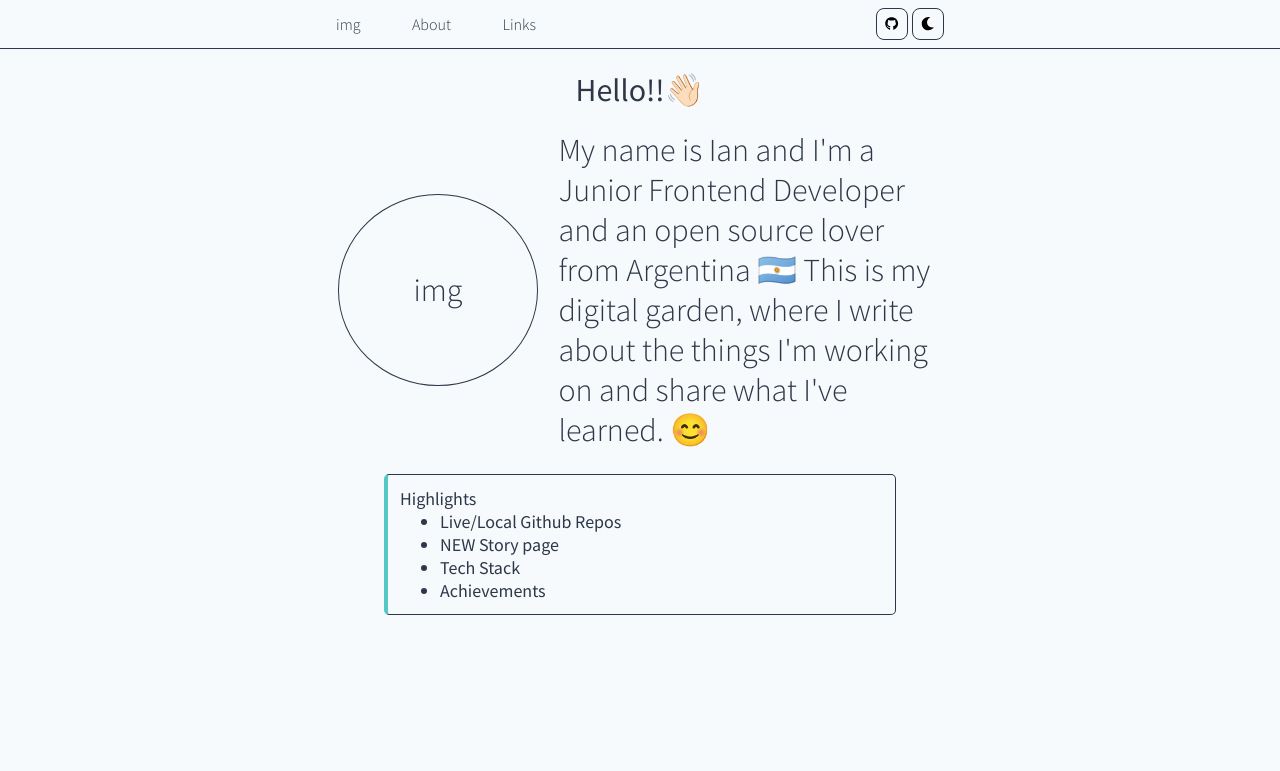
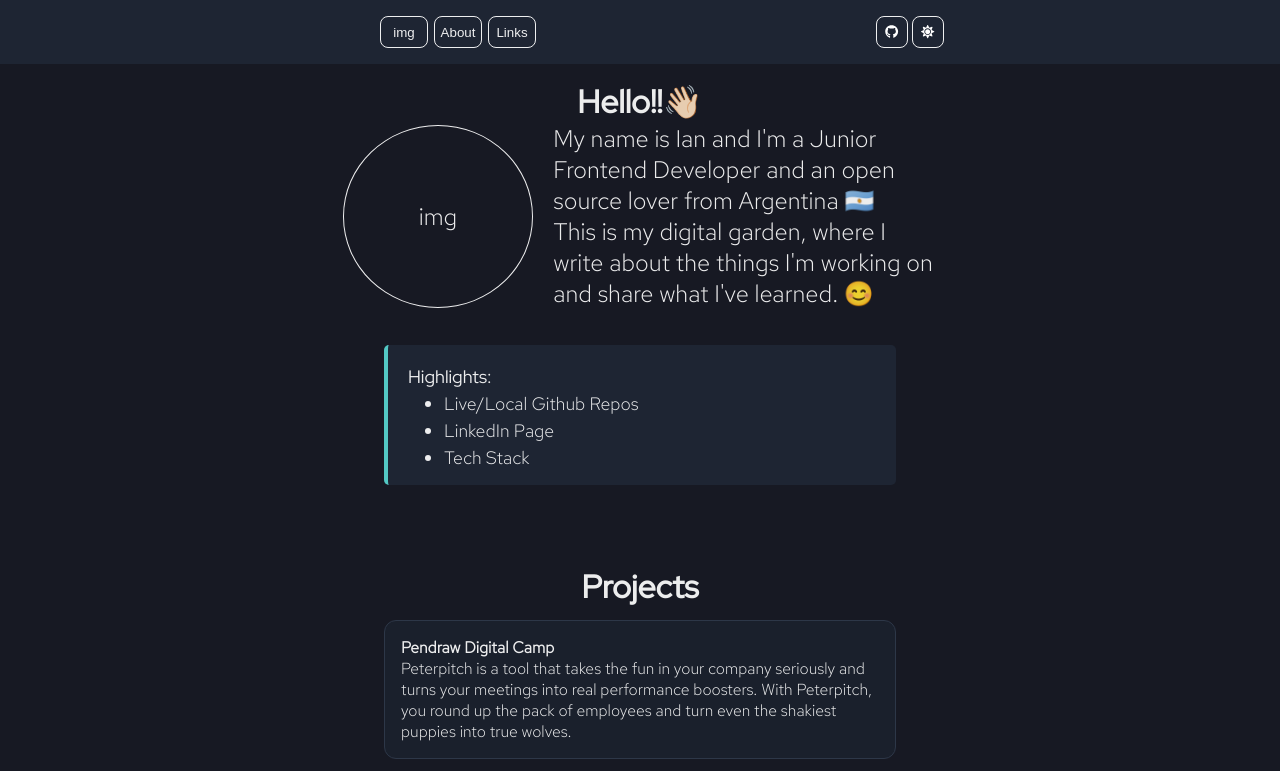
Before and after one commit to Ianduha13/my-portfolio, a React (Create React App) app: page / in a window 1280 px wide. Shown: the top 771 px of the page. Built offline with nearby package versions, Linux system fonts and the light colour scheme.

Commit message:
Adding Highlight and Projects Sections and Styles

```diff
--- a/src/App.js
+++ b/src/App.js
@@ -4,9 +4,9 @@ import Navbar from "./components/Navbar"
 import LandingPage from "./pages/LandingPage"
 
 function App() {
-  const [theme, setTheme] = useState("light")
+  const [theme, setTheme] = useState("dark")
   const toggleTheme = () => {
-    theme === "light" ? setTheme("dark") : setTheme("light")
+    theme === "dark" ? setTheme("light") : setTheme("dark")
   }
   useEffect(() => {
     document.body.className = theme
--- a/src/components/Header.js
+++ b/src/components/Header.js
@@ -9,19 +9,9 @@ const Header = () => {
         <div className='img'>img</div>
         <section className='presentation'>
           My name is Ian and I'm a Junior Frontend Developer and an open source
-          lover from Argentina 🇦🇷 This is my digital garden, where I write about
-          the things I'm working on and share what I've learned. 😊
-        </section>
-      </div>
-      <div className='highlights-container'>
-        <section className='highlights'>
-          Highlights
-          <ul>
-            <li>Live/Local Github Repos</li>
-            <li>NEW Story page </li>
-            <li>Tech Stack</li>
-            <li>Achievements</li>
-          </ul>
+          lover from Argentina 🇦🇷 <br />
+          This is my digital garden, where I write about the things I'm working
+          on and share what I've learned. 😊
         </section>
       </div>
     </>
--- /dev/null
+++ b/src/components/Highlights.js
@@ -0,0 +1,34 @@
+import { useNavigate } from "react-router-dom"
+import "../styles/highlights.css"
+const Highlights = () => {
+  const navigate = useNavigate()
+  return (
+    <div className='highlights-container'>
+      <section className='highlights'>
+        <p>Highlights:</p>
+        <ul>
+          <li>
+            <a
+              href='https://github.com/Ianduha13?tab=repositories'
+              target={"_blank"}
+              rel='noreferrer'
+            >
+              Live/Local Github Repos
+            </a>
+          </li>
+          <li>
+            <a
+              href='https://github.com/Ianduha13?tab=repositories'
+              target={"_blank"}
+              rel='noreferrer'
+            >
+              LinkedIn Page
+            </a>
+          </li>
+          <li onClick={() => navigate("./techstack")}>Tech Stack</li>
+        </ul>
+      </section>
+    </div>
+  )
+}
+export default Highlights
--- a/src/components/Navbar.js
+++ b/src/components/Navbar.js
@@ -1,13 +1,33 @@
 import "../styles/navbar.css"
 import { FaMoon, FaSun, FaGithub } from "react-icons/fa"
+import { useNavigate } from "react-router-dom"
 
 const Navbar = ({ theme, onClick }) => {
+  const navigate = useNavigate()
   return (
     <nav className='navbar'>
       <div className='navbar-left'>
-        <div className='image'>img</div>
-        <div className='about'>About</div>
-        <div className='links'>Links</div>
+        <ul>
+          <li className='image'>
+            <button
+              className='navbar-btn left-btn'
+              onClick={() => navigate("/")}
+            >
+              img
+            </button>
+          </li>
+          <li className='about'>
+            <button
+              className='navbar-btn left-btn'
+              onClick={() => navigate("/about")}
+            >
+              About
+            </button>
+          </li>
+          <li className='links'>
+            <button className='navbar-btn left-btn'>Links</button>
+          </li>
+        </ul>
       </div>
       <div className='navbar-right'>
         <button className='navbar-btn'>
--- /dev/null
+++ b/src/components/Projects.js
@@ -0,0 +1,37 @@
+import "../styles/projects.css"
+const Projects = () => {
+  return (
+    <section className='projects-section'>
+      <header className='header'>Projects</header>
+      <div className='project-card'>
+        <h4>Pendraw Digital Camp</h4>
+        <p>
+          Peterpitch is a tool that takes the fun in your company seriously and
+          turns your meetings into real performance boosters. With Peterpitch,
+          you round up the pack of employees and turn even the shakiest puppies
+          into true wolves.
+        </p>
+      </div>
+      <div className='project-card'>
+        <h4>Pendraw Digital Camp</h4>
+        <p>
+          Peterpitch is a tool that takes the fun in your company seriously and
+          turns your meetings into real performance boosters. With Peterpitch,
+          you round up the pack of employees and turn even the shakiest puppies
+          into true wolves.
+        </p>
+      </div>
+      <div className='project-card'>
+        <h4>Pendraw Digital Camp</h4>
+        <p>
+          Peterpitch is a tool that takes the fun in your company seriously and
+          turns your meetings into real performance boosters. With Peterpitch,
+          you round up the pack of employees and turn even the shakiest puppies
+          into true wolves.
+        </p>
+      </div>
+    </section>
+  )
+}
+
+export default Projects
--- a/src/index.css
+++ b/src/index.css
@@ -1,24 +1,35 @@
-@import url('https://fonts.googleapis.com/css2?family=Source+Sans+Pro:wght@300;400;700&display=swap');
+@import url('https://fonts.googleapis.com/css2?family=Red+Hat+Display&family=Red+Hat+Text:wght@300&display=swap');
 
 *{
   margin: 0;
   box-sizing: border-box;
+  --text-font: 'Red Hat Text', sans-serif;
+  --title-font: 'Red Hat Display', sans-serif;
+  --title-weight: 700;
+  --text-weight: 200;
 }
 body {
   margin: 0;
-  font-family: 'Source Sans Pro', sans-serif;
+  font-family: var(--text-font);
   -webkit-font-smoothing: antialiased;
   -moz-osx-font-smoothing: grayscale;
+  overflow: auto;
 }
 .dark{
   background-color: #171923;
   color: rgba(255, 255, 255, 0.92) ;
   --primary-color: rgba(255, 255, 255, 0.92) ;
+  --secondary-color: #2D3748;
   --primary-bg-color: #171923;
+  --secondary-bg-color: rgb(30, 37, 51);
+  --third-bg-color: #1A202C
 }
 .light{
   background-color: #F7FAFC;
   color: #2D3748;
   --primary-color: #2D3748 ;
+  --secondary-color: #EDF2F7;
   --primary-bg-color: #F7FAFC;
+  --secondary-bg-color:#EDF2F7;;
+  --third-bg-color: #EDF2F7;
 }
--- a/src/pages/LandingPage.js
+++ b/src/pages/LandingPage.js
@@ -1,7 +1,15 @@
 import Header from "../components/Header"
+import Highlights from "../components/Highlights"
+import Projects from "../components/Projects"
 
 const LandingPage = () => {
-  return <Header />
+  return (
+    <>
+      <Header />
+      <Highlights />
+      <Projects />
+    </>
+  )
 }
 
 export default LandingPage
--- a/src/styles/header.css
+++ b/src/styles/header.css
@@ -5,15 +5,16 @@
   font-weight: 300;
 }
 .header{
-  margin-top: 70px;
+  font-family: var(--title-font);
+  margin-top: 80px;
   display: flex;
   justify-content: center;
-  font-size: xx-large;
+  font-size: 2rem;
   font-weight: 500;
 }
 .presentation-container{
-  margin-top: 20px;
-  font-size: xx-large;
+  margin-top: 12;
+  font-size: 1.5rem;
   display: flex;
   flex-direction: row;
   align-items: center;
@@ -25,17 +26,3 @@
   margin-left: 20px;
   font-weight: 300;
 }
-.highlights-container{
-  margin-top: 12px;
-  display: flex;
-  justify-content: center;
-}
-.highlights{
-  border: 1px solid var(--primary-color);
-  border-left: 4px solid rgb(83, 200, 196);
-  padding: 12px;
-  margin-top: 12px;
-  font-size: large;
-  width: 40%;
-  border-radius: 5px;
-}
--- /dev/null
+++ b/src/styles/highlights.css
@@ -0,0 +1,30 @@
+.highlights-container{
+  margin-top: 36px;
+  display: flex;
+  justify-content: center;
+}
+.highlights{
+  background-color: var(--secondary-bg-color);
+  border: 0px solid var(--primary-color);
+  border-left: 4px solid rgb(83, 200, 196);
+  padding: 16px 16px;
+  font-size: 18px;
+  font-weight: 200;
+  width: 40%;
+  border-radius: 5px;
+}
+.highlights p {
+  font-family: var(--title-font);
+  margin-left: 4px;
+  margin-top: 4px;
+}
+.highlights ul li{
+  margin-top: 4px;
+}
+.highlights ul li a{
+  text-decoration: none;
+  color: var(--primary-color);
+}
+.highlights:hover{
+  transform: scale(1.01);
+}
--- a/src/styles/navbar.css
+++ b/src/styles/navbar.css
@@ -1,24 +1,26 @@
 .navbar{
-  background-color: var(--primary-bg-color);
+  background-color: var(--secondary-bg-color);
   font-weight: 300;
   position: fixed;
   top: 0;
   width: 100%;
   display: flex;
   justify-content: space-evenly;
-  height: 5%;
+  height: 64px;
   align-items: center;
   padding: 24px 0px;
-  border-bottom: 1px solid var(--primary-color);
 }
 .navbar-right{
   display: flex;
 }
 
-.navbar-left{
+.navbar-left ul{
   width: 200px;
   display: flex;
   justify-content: space-between;
+  text-decoration: none;
+  list-style: none;
+
 }
 .navbar-btn{
   display: flex;
@@ -31,6 +33,11 @@
   border-radius: 8px;
   background: transparent;
 }
+.left-btn{
+  color: var(--primary-color);
+  width: 48px;
+  height: 32px;
+}
 .inactive{
   display: none;
 }
--- /dev/null
+++ b/src/styles/projects.css
@@ -0,0 +1,21 @@
+.header{
+  font-family: var(--title-font);
+  font-weight: var(--title-weight);
+}
+.projects-section{
+  width: 100%;
+  display: flex;
+  flex-direction: column;
+  align-items: center;
+}
+.project-card{
+  margin-top: 12px;
+  width: 40%;
+  padding: 1rem;
+  background-color: var(--third-bg-color);
+  border-radius: 0.75rem;
+  border: 1px solid var(--secondary-color);
+}
+.project-card:hover{
+  transform: scale(1.01);
+}
```
